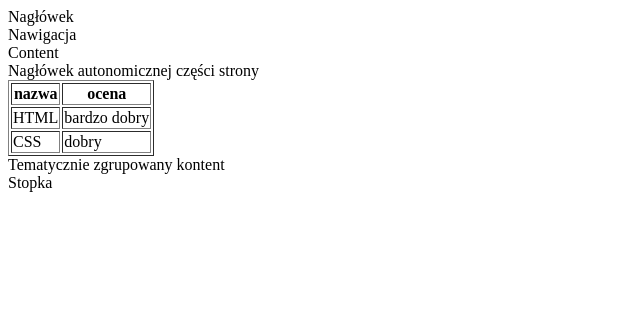
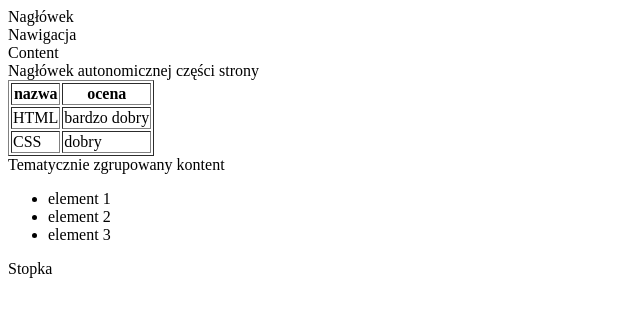
Before and after one commit to rybickaklaudia/kursfront, a plain HTML site: page cw1/index.html in a window 1280 px wide. Shown: the whole page, without its empty margins (0-640 px from the left). Drawn offline with Linux system fonts and the light colour scheme.

```diff
--- a/cw1/index.html
+++ b/cw1/index.html
@@ -42,11 +42,18 @@
             </tr>
 
         </table>
+
         </article>
 
     <section>
         Tematycznie zgrupowany kontent
     </section>
+
+    <ul>
+        <li>element 1 </li>
+        <li>element 2</li>
+        <li>element 3</li>
+    </ul>
 
 </main>
 
```
